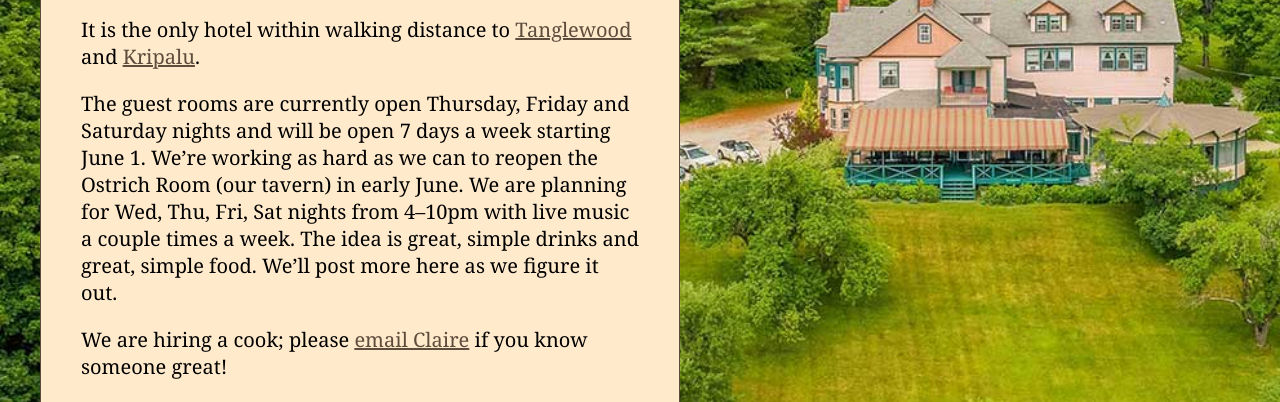
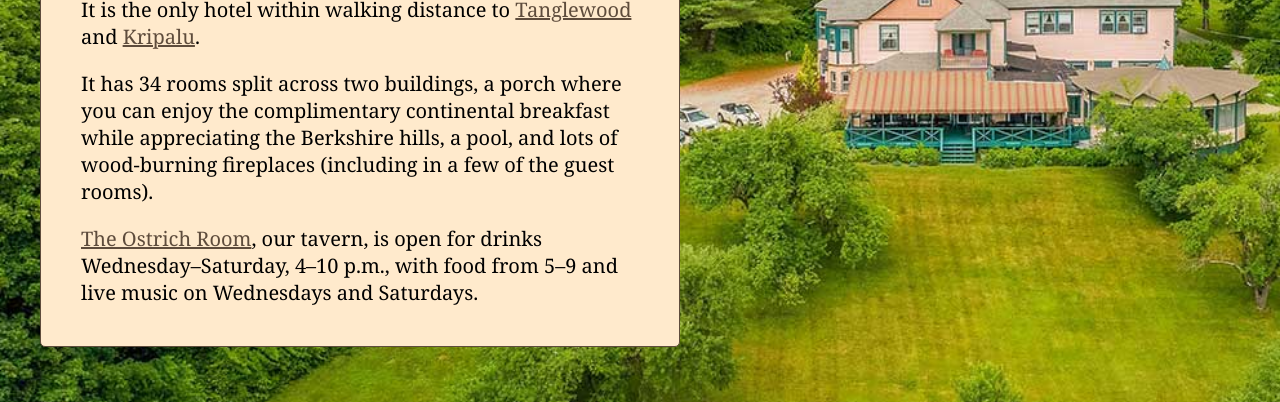
Before and after one commit to tophtucker/appletreeinn, a SvelteKit app: page / in a window 1280 px wide. Shown: the part 550-952 px from the top of the page. Built offline with nearby package versions, Linux system fonts and the light colour scheme.

Commit message:
minor content updates

```diff
--- a/src/routes/+page.svelte
+++ b/src/routes/+page.svelte
@@ -24,23 +24,20 @@
 
 <div class="intro">
 	<article>
-		<p style="font-size: 2em">The Apple Tree Inn is a small historic hotel in the Berkshires.</p>
+		<p style="font-size: 2em; margin: 0;">The Apple Tree Inn is a small historic hotel in the Berkshires.</p>
 		<p>
 			It is the only hotel within walking distance to
 			<a href="https://www.bso.org/tanglewood/" target="_blank">Tanglewood</a>
 			and <a href="https://kripalu.org/">Kripalu</a>.
 		</p>
 		<p>
-			The guest rooms are currently open Thursday, Friday and Saturday nights and will be open 7
-			days a week starting June 1. We’re working as hard as we can to reopen the Ostrich Room (our
-			tavern) in early June. We are planning for Wed, Thu, Fri, Sat nights from 4–10pm with live
-			music a couple times a week. The idea is great, simple drinks and great, simple food. We’ll
-			post more here as we figure it out.
+			It has 34 rooms split across two buildings, a porch where you can enjoy the complimentary
+			continental breakfast while appreciating the Berkshire hills, a pool, and lots of wood-burning
+			fireplaces (including in a few of the guest rooms).
 		</p>
 		<p>
-			We are hiring a cook; please
-			<a href="mailto:claire@appletreeinnlenox.com">email Claire</a>
-			if you know someone great!
+			<a href="/ostrich-room">The Ostrich Room</a>, our tavern, is open for drinks Wednesday–Saturday, 4–10
+			p.m., with food from 5–9 and live music on Wednesdays and Saturdays.
 		</p>
 	</article>
 </div>
@@ -87,7 +84,7 @@
 		</div>
 		{#each building.rooms as { number, name, floor, tags }, i}
 			<div class="room">
-        <img src={`roompics/${tab}/${i + 1}-1.jpg`} alt="Room" loading="lazy" />
+				<img src={`roompics/${tab}/${i + 1}-1.jpg`} alt="Room" loading="lazy" />
 				<div>
 					{#if number !== undefined}
 						<small>{number}</small>
@@ -95,14 +92,14 @@
 					<h3>{name}</h3>
 					<ul>
 						{#if floor !== undefined}
-							<li
-								>{floor === 1 ? '1st' : floor === 2 ? '2nd' : floor === 3 ? '3rd' : floor} floor</li
-							>
+							<li>
+								{floor === 1 ? '1st' : floor === 2 ? '2nd' : floor === 3 ? '3rd' : floor} floor
+							</li>
 						{/if}
 						{#each tags as tag}
 							<li>{tag}</li>
 						{/each}
-          </ul>
+					</ul>
 				</div>
 			</div>
 		{/each}
```
Also changed, not shown: src/routes/ostrich-room/+page.svelte (+4 -5 lines).
